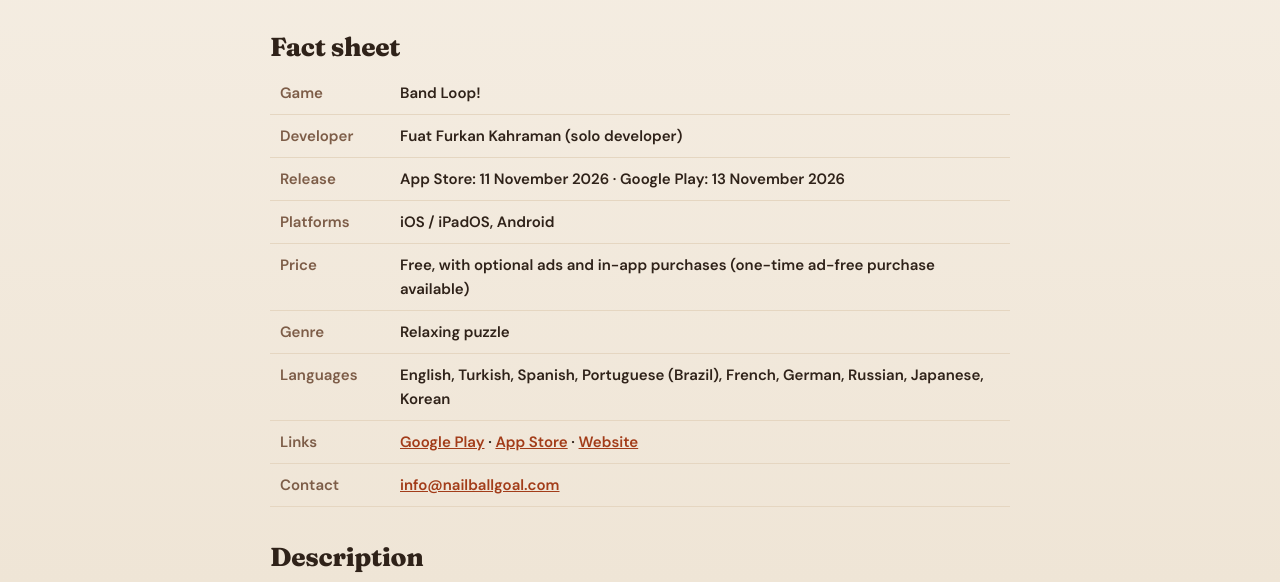
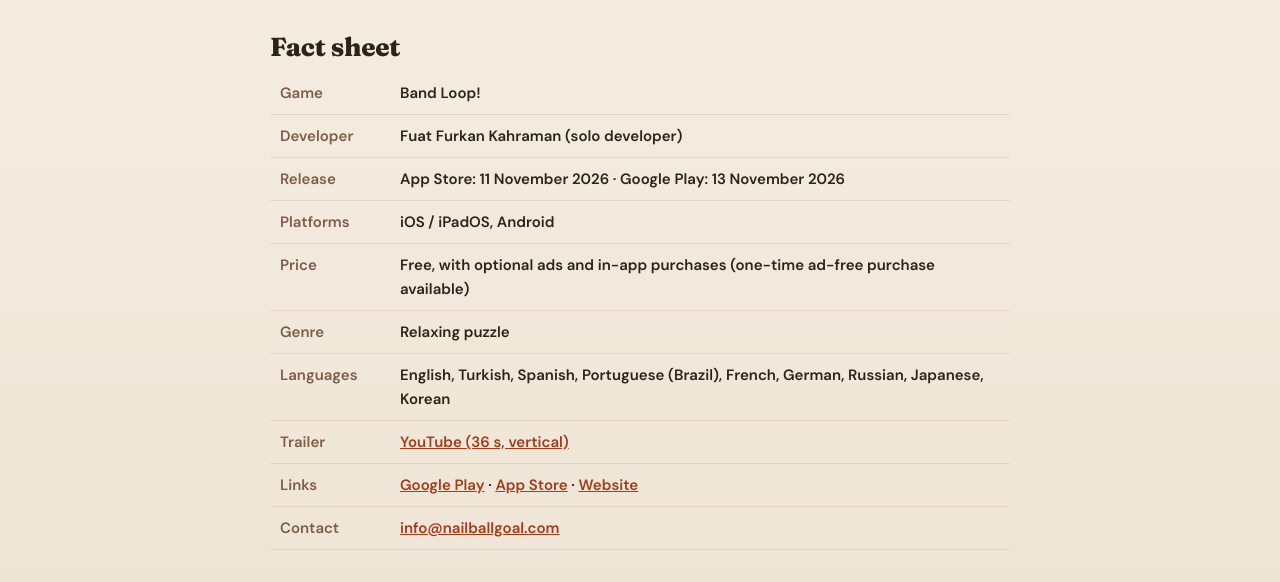
Before and after one commit to Fuatabii/Fuatabii.github.io, a plain HTML site: page bandloop/press.html in a window 1280 px wide. Shown: the part 218-800 px from the top of the page. Drawn offline with Linux system fonts and the light colour scheme.

Commit message:
Band Loop!: basın kitine fragman bağlantısı
Co-Authored-By: Claude Opus 5.5 <noreply@anthropic.com>

```diff
--- a/bandloop/press.html
+++ b/bandloop/press.html
@@ -30,6 +30,7 @@
     <tr><th>Price</th><td>Free, with optional ads and in-app purchases (one-time ad-free purchase available)</td></tr>
     <tr><th>Genre</th><td>Relaxing puzzle</td></tr>
     <tr><th>Languages</th><td>English, Turkish, Spanish, Portuguese (Brazil), French, German, Russian, Japanese, Korean</td></tr>
+    <tr><th>Trailer</th><td><a href="https://www.youtube.com/watch?v=q5ENfhWZ4lQ">YouTube (36 s, vertical)</a></td></tr>
     <tr><th>Links</th><td><a href="https://play.google.com/store/apps/details?id=com.bandloop.app&amp;referrer=utm_source%3Dpresskit%26utm_medium%3Dweb%26utm_campaign%3Dpresskit">Google Play</a> · <a href="https://apps.apple.com/app/id6827257425">App Store</a> · <a href="./">Website</a></td></tr>
     <tr><th>Contact</th><td><a href="mailto:info@nailballgoal.com">info@nailballgoal.com</a></td></tr>
   </table>
```
